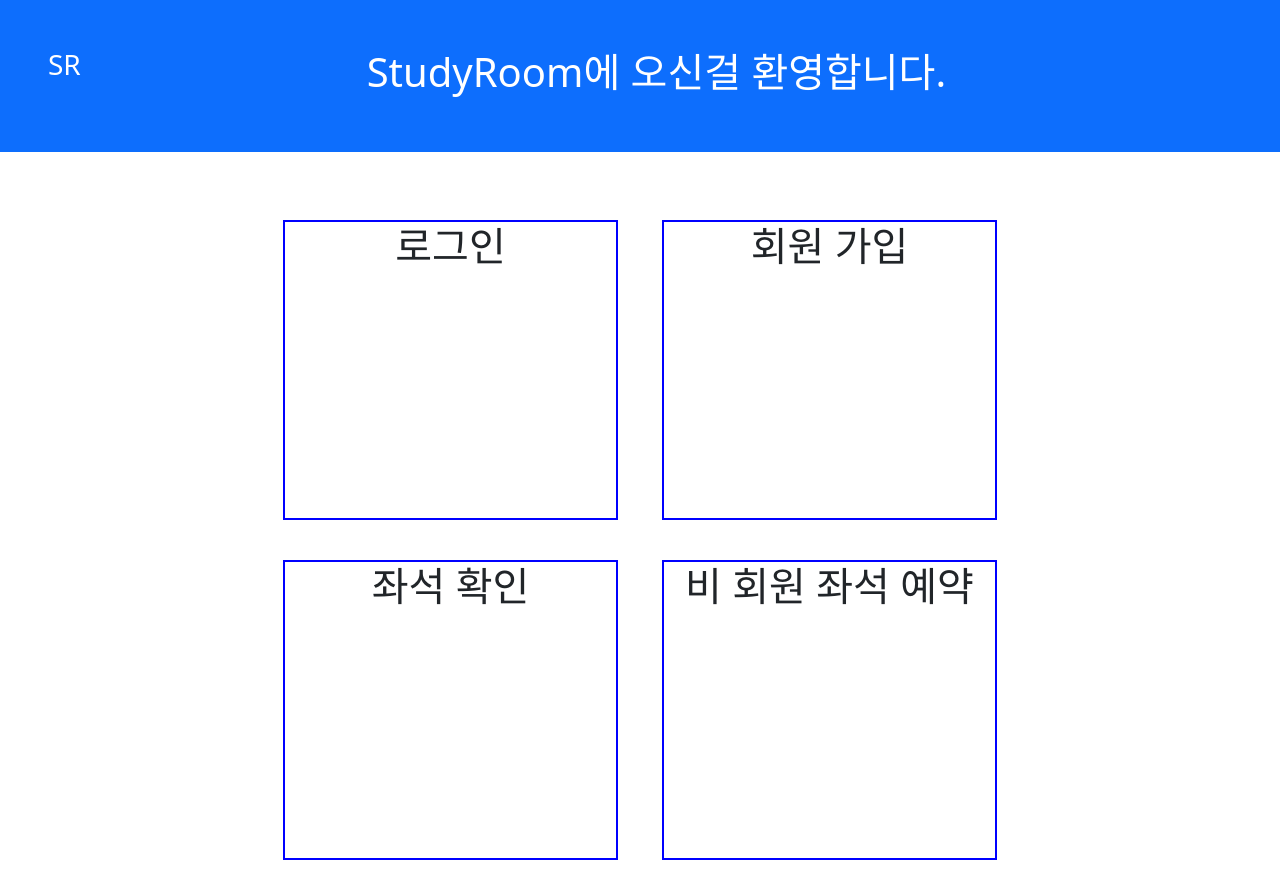
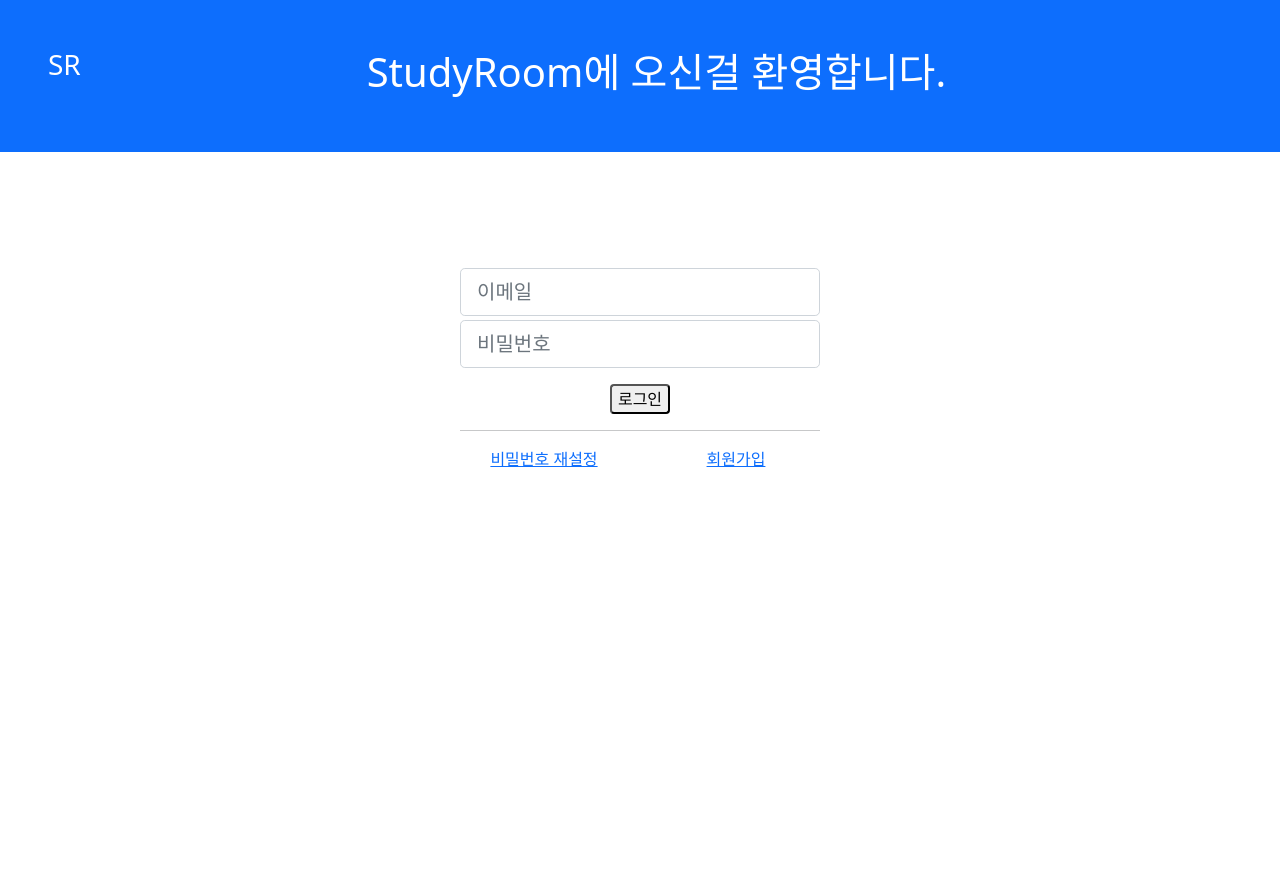
Before and after one commit to mhhan/studyRoom, a Java web app: page / in a window 1280 px wide. After the commit the page ends 467 px from the top, so only its background shows below. Run offline with Spring Boot 4, a stand-in JSP engine, Linux system fonts and the light colour scheme; the visitor is signed in with stand-in values (Sample User, id 1).

Commit message:
메인화면 변경

```diff
--- a/02.개발/studyroom/src/main/webapp/WEB-INF/views/index.jsp
+++ b/02.개발/studyroom/src/main/webapp/WEB-INF/views/index.jsp
@@ -4,40 +4,29 @@
 <!DOCTYPE html>
 <html>
 <head>
-<meta charset="EUC-KR">
+<meta charset="UTF-8">
 <title>Insert title here</title>
-<style type="text/css">
-	.main_box{
-		 width: 30%;
-		 height: 300px;
-		 border: 2px solid blue;
-		 display: inline-block;
-		 margin: 20px;
-		 cursor: pointer;
-	 }
-</style>
 </head>
 <body>
+	<div style="padding-top:100px; margin-bottom: 100px;width: 30%; margin-left: 35%; text-align: center;">
+		<div id="member-login" class="container tab-pane active">
+			<form action="${pageContext.request.contextPath}/member/loginPro" method="post">
 
-<div class="container mt-5">
-  <div class="row">
-    <div style="text-align: center;">
-      	<div class="main_box" onclick="location.href='<%=request.getContextPath()%>/member/loginForm'">
-      		<h1>로그인</h1>
-      	</div>
-      	<div class="main_box" onclick="location.href='<%=request.getContextPath()%>/member/signupForm'">
-      		<h1>회원 가입</h1>
-      	</div>
-    </div>
-    <div style="text-align: center;">
-      	<div class="main_box" onclick="location.href='<%=request.getContextPath()%>/seatCheck'">
-      		<h1>좌석 확인</h1>
-      	</div>
-      	<div class="main_box" onclick="location.href='<%=request.getContextPath()%>/beloginReservation'">
-      		<h1>비 회원 좌석 예약</h1>
-      	</div>
-    </div>
-  </div>
-</div>
+				<input type="text" name="email" class="form-control form-control-lg mt-3" placeholder="이메일" autocomplete="username">
+				<input type="password" name="password" class="form-control form-control-lg mt-1" placeholder="비밀번호" autocomplete="current-password">
+				<input type="submit" class="default_btn rounded mt-3" value="로그인">
+				<hr>
+
+				<div class="row mt-3">
+					<div class="col-sm-6" style="text-align: center;">
+						<a class="small_text non_deco" href="${pageContext.request.contextPath}/member/passwordResetMember">비밀번호 재설정</a>
+					</div>
+					<div class="col-sm-6" style="text-align: center;">
+						<a class="small_text non_deco" href="${pageContext.request.contextPath}/member/signupForm">회원가입</a>
+					</div>
+				</div>
+			</form>
+		</div>
+	</div>
 </body>
 </html>
```
